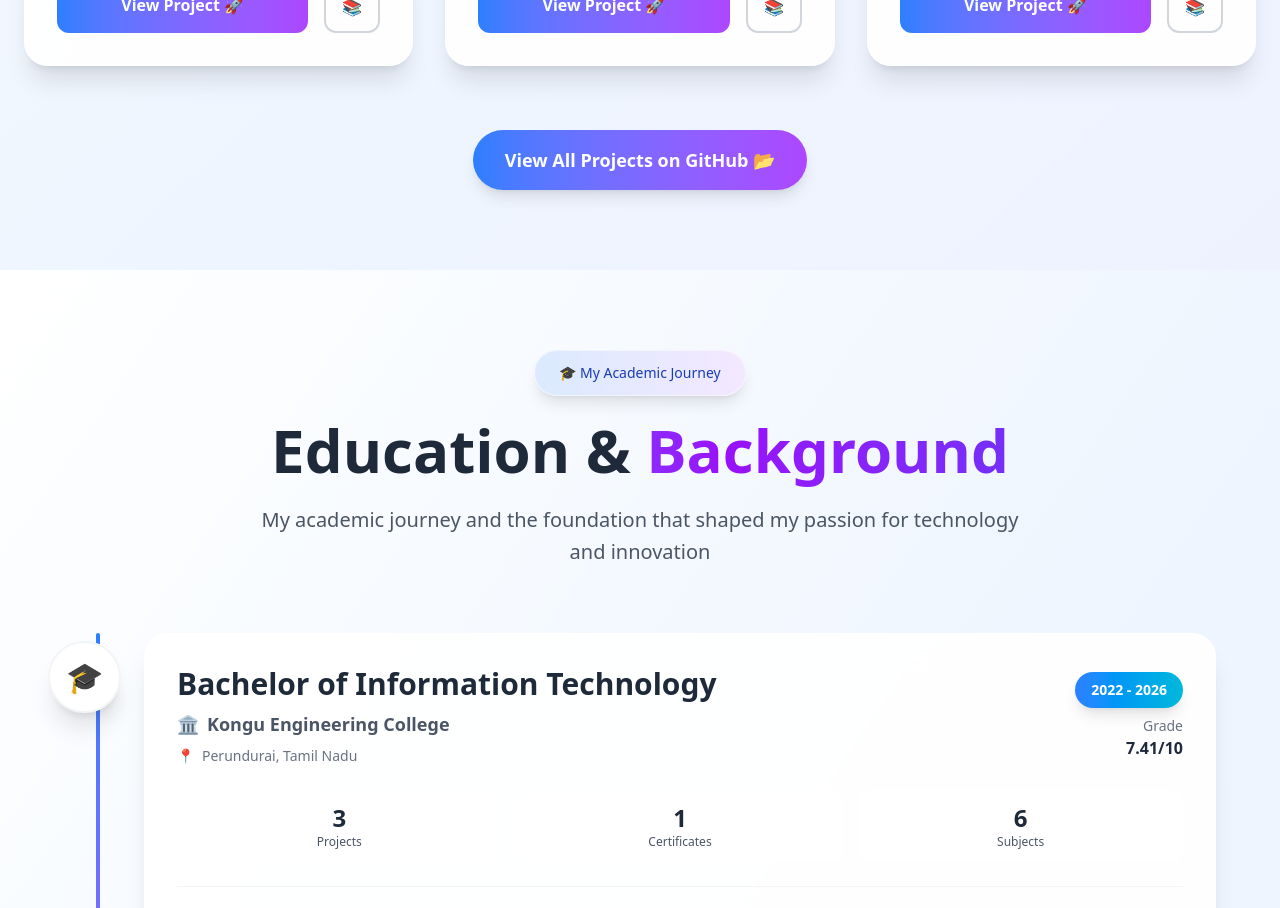
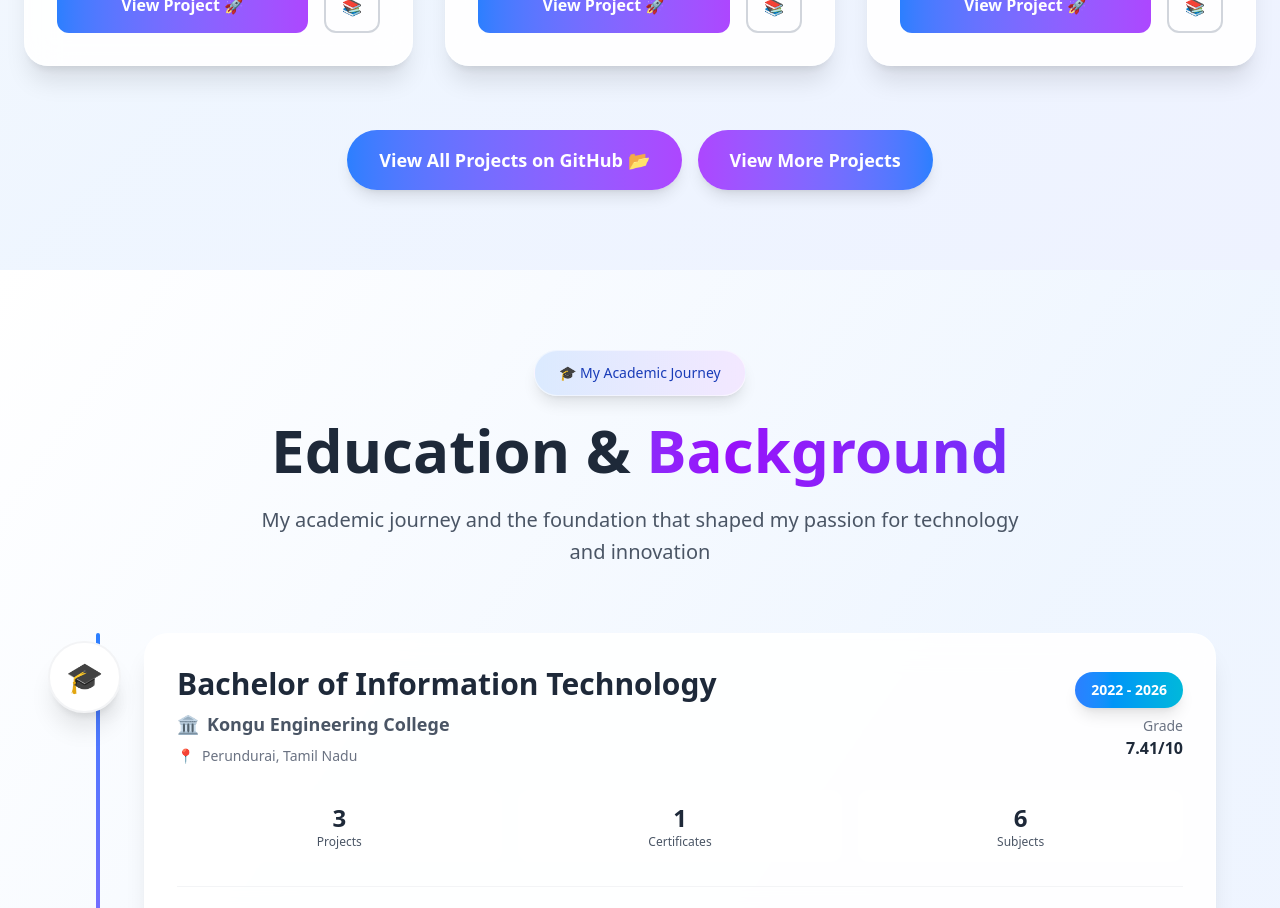
Before and after one commit to varunesharasu/Portfolio, a React (Vite) app in the folder client/: page / in a window 1280 px wide. Shown: the part 2920-3828 px from the top of the page. Built offline with nearby package versions, Linux system fonts and the light colour scheme.

Commit message:
Updated Projects.jsx

```diff
--- a/client/src/pages/Projects.jsx
+++ b/client/src/pages/Projects.jsx
@@ -5,6 +5,7 @@ import { useState } from "react"
 
 export default function Projects() {
   const [hoveredProject, setHoveredProject] = useState(null)
+  const [visibleCount, setVisibleCount] = useState(3)
 
   const projects = [
     {
@@ -42,6 +43,42 @@ export default function Projects() {
       status: "Live",
       category: "Machine Learning",
       year: "2024",
+    },
+    {
+      title: "Portfolio Website",
+      description:
+        "A personal portfolio website to showcase my skills, projects, and experience.",
+      technologies: ["React.js", "Tailwind CSS", "Framer Motion"],
+      image: "/portfolio.png?height=300&width=400",
+      link: "#",
+      github: "https://github.com/varunesharasu/Portfolio",
+      status: "Live",
+      category: "Frontend",
+      year: "2024",
+    },
+    {
+      title: "Task Manager",
+      description:
+        "A simple and efficient task management app for organizing daily activities.",
+      technologies: ["React.js", "Node.js", "MongoDB"],
+      image: "/taskmanager.png?height=300&width=400",
+      link: "#",
+      github: "https://github.com/varunesharasu/TaskManager",
+      status: "Live",
+      category: "Full Stack",
+      year: "2023",
+    },
+    {
+      title: "Weather App",
+      description:
+        "A weather forecasting app providing real-time weather updates and forecasts.",
+      technologies: ["React.js", "API", "Bootstrap"],
+      image: "/weather.png?height=300&width=400",
+      link: "#",
+      github: "https://github.com/varunesharasu/WeatherApp",
+      status: "Live",
+      category: "Frontend",
+      year: "2023",
     },
   ]
 
@@ -82,7 +119,7 @@ export default function Projects() {
         </motion.div>
 
         <div className="grid lg:grid-cols-3 gap-8">
-          {projects.map((project, index) => (
+          {projects.slice(0, visibleCount).map((project, index) => (
             <motion.div
               key={index}
               initial={{ opacity: 0, y: 50 }}
@@ -230,14 +267,14 @@ export default function Projects() {
             </motion.div>
           ))}
         </div>
-
         {/* Call to Action */}
         <motion.div
           initial={{ opacity: 0, y: 30 }}
           whileInView={{ opacity: 1, y: 0 }}
           transition={{ delay: 0.5 }}
-          className="text-center mt-16"
+          className="text-center mt-16 flex flex-col items-center gap-4"
         >
+          <div className="flex flex-row justify-center gap-4">
             <motion.a
               href="https://github.com/varunesharasu"
               target="_blank"
@@ -248,6 +285,17 @@ export default function Projects() {
             >
               View All Projects on GitHub 📂
             </motion.a>
+            {visibleCount < projects.length && (
+              <motion.button
+                onClick={() => setVisibleCount(visibleCount + 3)}
+                whileHover={{ scale: 1.05 }}
+                whileTap={{ scale: 0.95 }}
+                className="inline-block bg-gradient-to-r from-purple-500 to-blue-500 text-white px-8 py-4 rounded-full font-semibold text-lg shadow-lg hover:shadow-xl transition-all duration-300"
+              >
+                View More Projects
+              </motion.button>
+            )}
+          </div>
         </motion.div>
       </div>
     </section>
```
Lines whose indentation alone changed are shown as unchanged.
